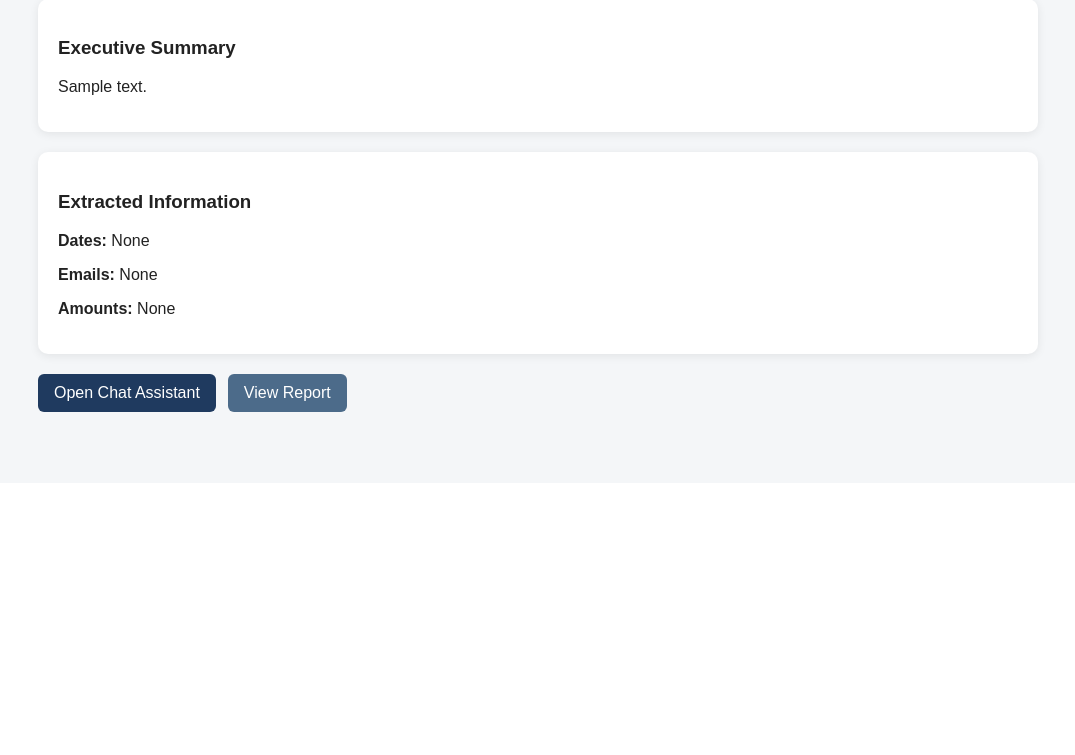
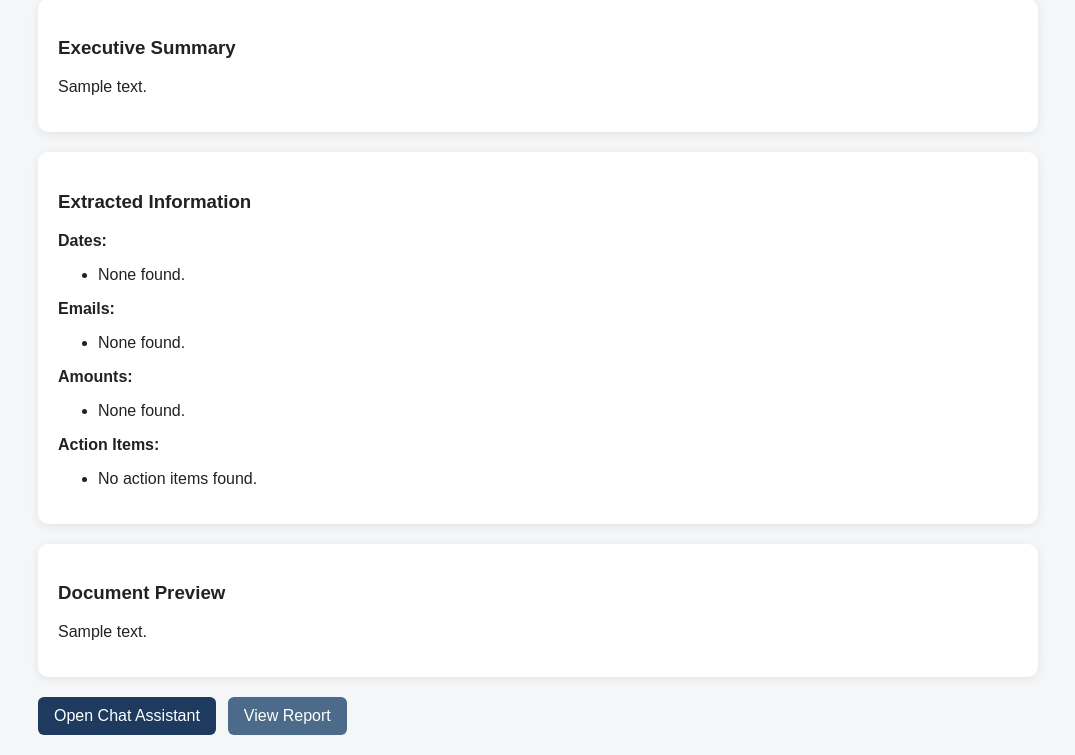
Before and after one commit to ahsanhamid000-ai/ca-commercial-support-assistant, a Flask app: page /result/1 in a window 1280 px wide. Shown: the part 317-1072 px from the top of the page, without its empty margins (102-1177 px from the left). Before the commit the page ends 729 px from the top, so only its background shows below. Run offline with Flask 3, Linux system fonts and the light colour scheme; tables that the repository leaves empty hold one stand-in row (values such as "Sample post").

Commit message:
git add templates/result.html git commit -m "style: enhance result page with action items and document preview"

```diff
--- a/templates/result.html
+++ b/templates/result.html
@@ -16,9 +16,47 @@
 
 <section class="card">
     <h3>Extracted Information</h3>
-    <p><strong>Dates:</strong> {{ document.extracted_info.dates|join(', ') if document.extracted_info.dates else 'None' }}</p>
-    <p><strong>Emails:</strong> {{ document.extracted_info.emails|join(', ') if document.extracted_info.emails else 'None' }}</p>
-    <p><strong>Amounts:</strong> {{ document.extracted_info.amounts|join(', ') if document.extracted_info.amounts else 'None' }}</p>
+
+    <p><strong>Dates:</strong></p>
+    <ul>
+        {% for item in document.extracted_info.dates %}
+            <li>{{ item }}</li>
+        {% else %}
+            <li>None found.</li>
+        {% endfor %}
+    </ul>
+
+    <p><strong>Emails:</strong></p>
+    <ul>
+        {% for item in document.extracted_info.emails %}
+            <li>{{ item }}</li>
+        {% else %}
+            <li>None found.</li>
+        {% endfor %}
+    </ul>
+
+    <p><strong>Amounts:</strong></p>
+    <ul>
+        {% for item in document.extracted_info.amounts %}
+            <li>{{ item }}</li>
+        {% else %}
+            <li>None found.</li>
+        {% endfor %}
+    </ul>
+
+    <p><strong>Action Items:</strong></p>
+    <ul>
+        {% for item in document.extracted_info.action_items %}
+            <li>{{ item }}</li>
+        {% else %}
+            <li>No action items found.</li>
+        {% endfor %}
+    </ul>
+</section>
+
+<section class="card">
+    <h3>Document Preview</h3>
+    <p>{{ document.cleaned_text[:1200] }}{% if document.cleaned_text|length > 1200 %}...{% endif %}</p>
 </section>
 
 <section class="actions">
```
